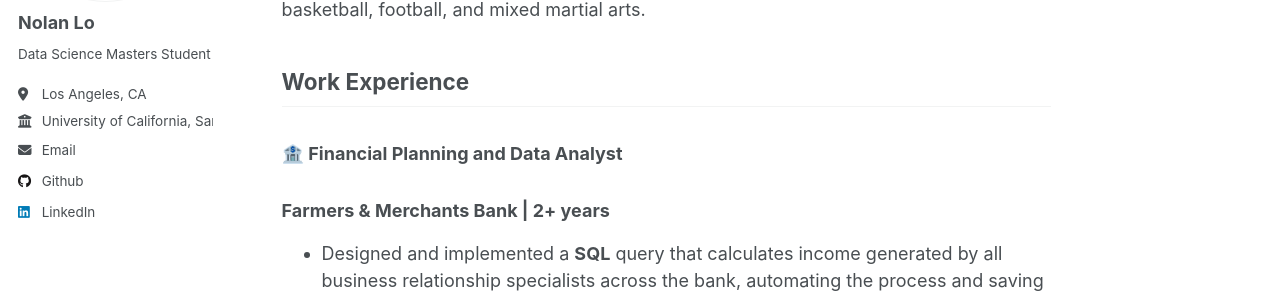
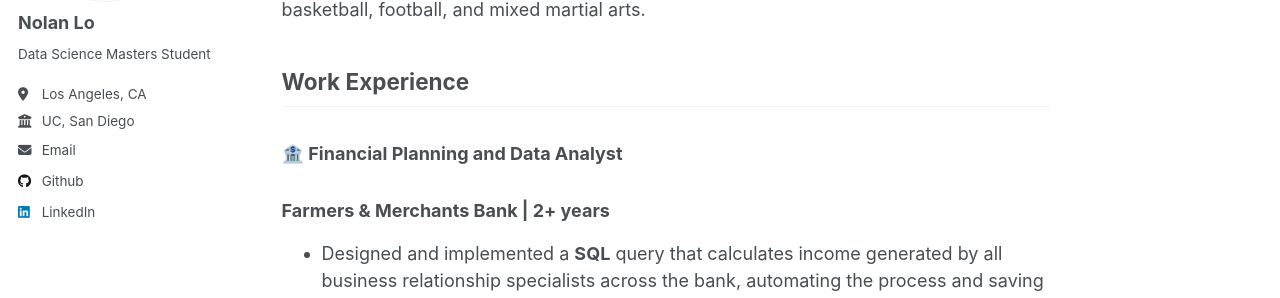
Before and after one commit to Nolan-Lo/Nolan-Lo.github.io, a Jekyll site: the page built from _pages/about.md, in a window 1280 px wide. Shown: the part 284-582 px from the top of the page. Built offline with Jekyll 4.4.1, drawn with Linux system fonts in a browser that asks for light colours.

Commit message:
Update _config.yml
Changed University of California to UC

```diff
--- a/_config.yml
+++ b/_config.yml
@@ -26,7 +26,7 @@ author:
   pronouns         : # example: "he/him"
   bio              : "Data Science Masters Student"
   location         : "Los Angeles, CA"
-  employer         : "University of California, San Diego"
+  employer         : "UC, San Diego"
   uri              : # URL
   email            : "nolanlo.dsc@gmail.com"
 
```
